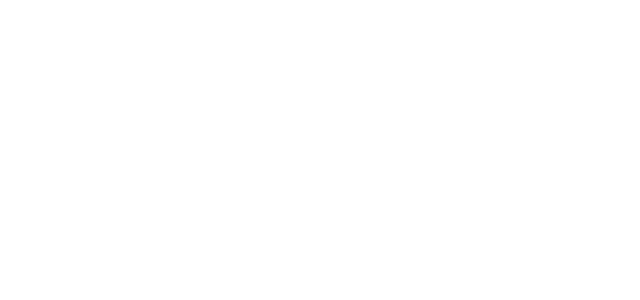
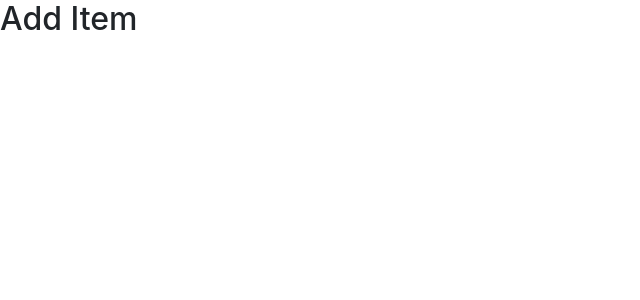
Before and after one commit to fuadajip/mern-stack, a React (Create React App) app in the folder frontend/: page /add-item in a window 1280 px wide. Shown: the top 300 px of the page, without its empty margins (0-640 px from the left). Built offline with nearby package versions, Linux system fonts and the light colour scheme.

Commit message:
AddItem component

```diff
--- a/frontend/public/index.html
+++ b/frontend/public/index.html
@@ -10,31 +10,14 @@
     -->
     <link rel="manifest" href="%PUBLIC_URL%/manifest.json">
     <link rel="shortcut icon" href="%PUBLIC_URL%/favicon.ico">
-    <!--
-      Notice the use of %PUBLIC_URL% in the tags above.
-      It will be replaced with the URL of the `public` folder during the build.
-      Only files inside the `public` folder can be referenced from the HTML.
+    <link rel="stylesheet" href="https://maxcdn.bootstrapcdn.com/bootstrap/4.0.0/css/bootstrap.min.css" integrity="sha384-Gn5384xqQ1aoWXA+058RXPxPg6fy4IWvTNh0E263XmFcJlSAwiGgFAW/dAiS6JXm" crossorigin="anonymous">
 
-      Unlike "/favicon.ico" or "favicon.ico", "%PUBLIC_URL%/favicon.ico" will
-      work correctly both with client-side routing and a non-root public URL.
-      Learn how to configure a non-root public URL by running `npm run build`.
-    -->
-    <title>React App</title>
+    <title>Mern Stack - Tutorial</title>
   </head>
   <body>
     <noscript>
       You need to enable JavaScript to run this app.
     </noscript>
     <div id="root"></div>
-    <!--
-      This HTML file is a template.
-      If you open it directly in the browser, you will see an empty page.
-
-      You can add webfonts, meta tags, or analytics to this file.
-      The build step will place the bundled scripts into the <body> tag.
-
-      To begin the development, run `npm start` or `yarn start`.
-      To create a production bundle, use `npm run build` or `yarn build`.
-    -->
   </body>
 </html>
--- /dev/null
+++ b/frontend/src/components/AddItem.js
@@ -0,0 +1,13 @@
+import React from 'react';
+
+class AddItem extends React.Component {
+    render () {
+        return(
+            <div>
+                <h2>Add Item</h2>
+            </div>
+        )
+    }
+}
+
+export default AddItem;
--- a/frontend/src/index.js
+++ b/frontend/src/index.js
@@ -4,11 +4,13 @@
 import { BrowserRouter as Router, Route } from 'react-router-dom';
 
 import App from './App';
+import AddItem from './components/AddItem';
 
 ReactDOM.render(
     <Router>
         <div>
             <Route exact path="/" component={App} />
+            <Route path="/add-item" component={AddItem} />
         </div>
     </Router>,
     document.getElementById('root')
```
